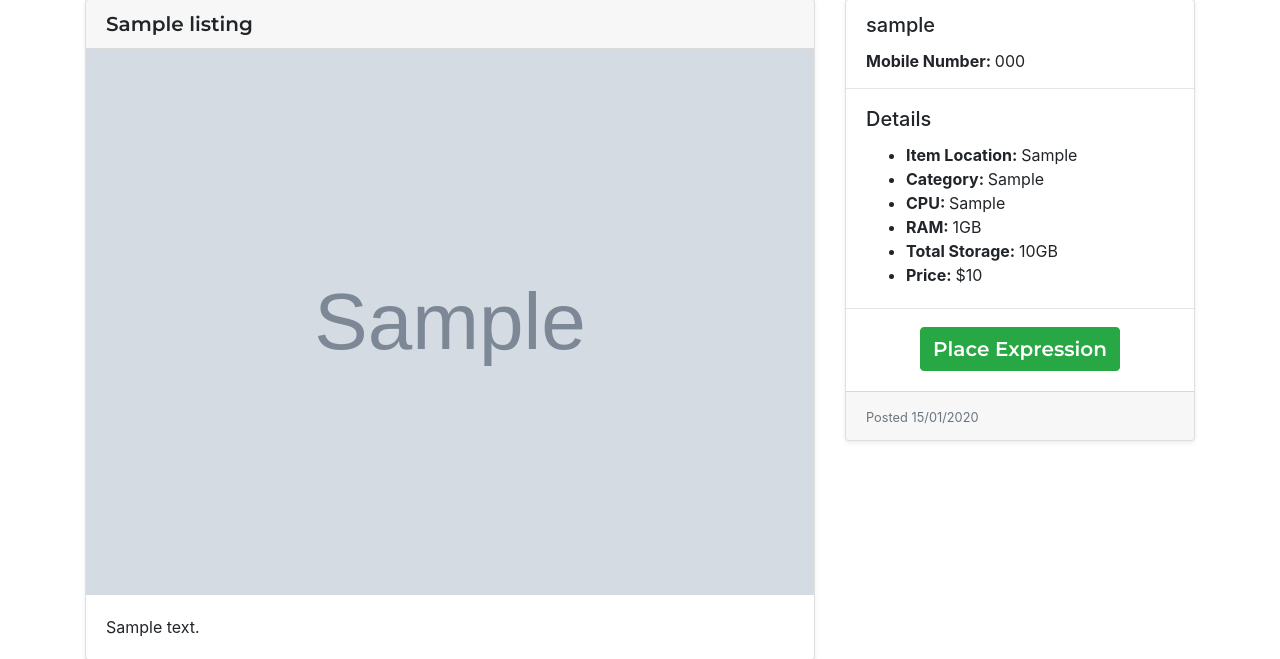
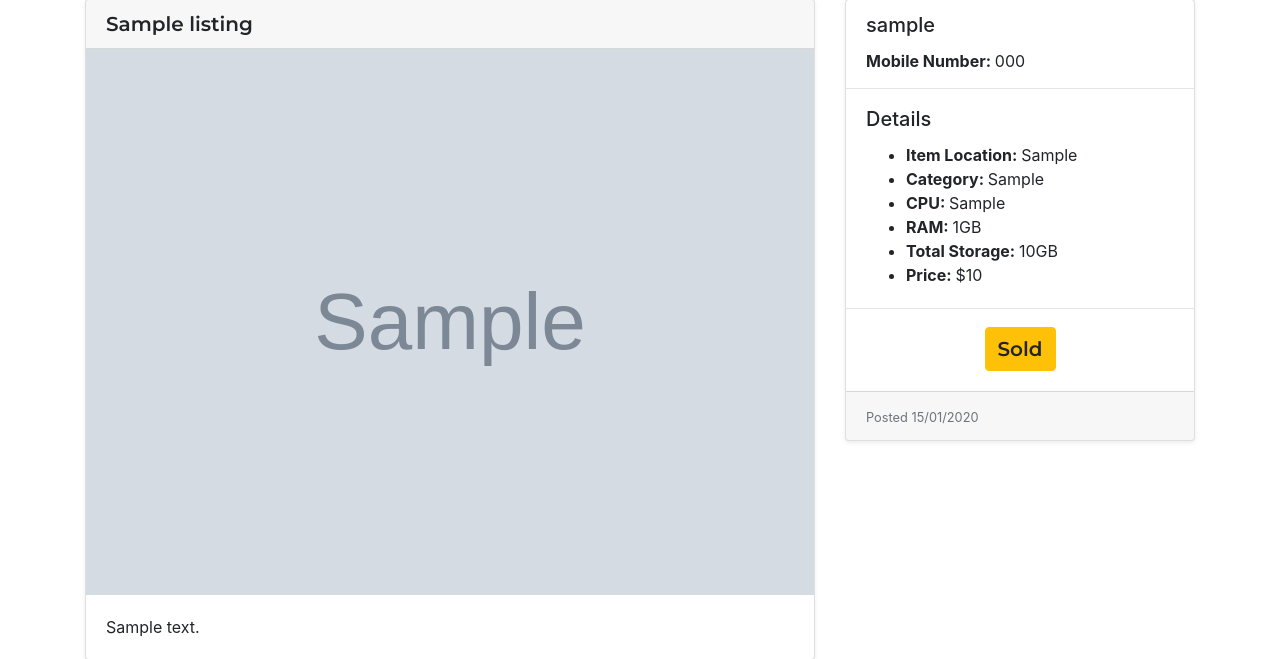
Before and after one commit to Wrdle/IAB207MarketPlace, a Flask app: page /item/1 in a window 1280 px wide. Shown: the part 209-868 px from the top of the page. Run offline with Flask 2, Linux system fonts and the light colour scheme; tables that the repository leaves empty hold one stand-in row (values such as "Sample post"); grey boxes marked "Sample" are stand-in pictures; some libraries are stand-ins or nearby versions.

Commit message:
Updated item.html

```diff
--- a/marketplace/templates/item.html
+++ b/marketplace/templates/item.html
@@ -70,7 +70,7 @@
                         <li><b>Price: </b>${{listing.price}}</li>
                     </ul>
                 </div>
-                {% if listing.seller_id != current_user.id %}
+                {% if listing.seller_id != current_user.id and listing.sold_id == []%}
                     <hr>
                     <div class="card-body">
                         <form method="POST" action="/item/{{listing.id}}">
```
